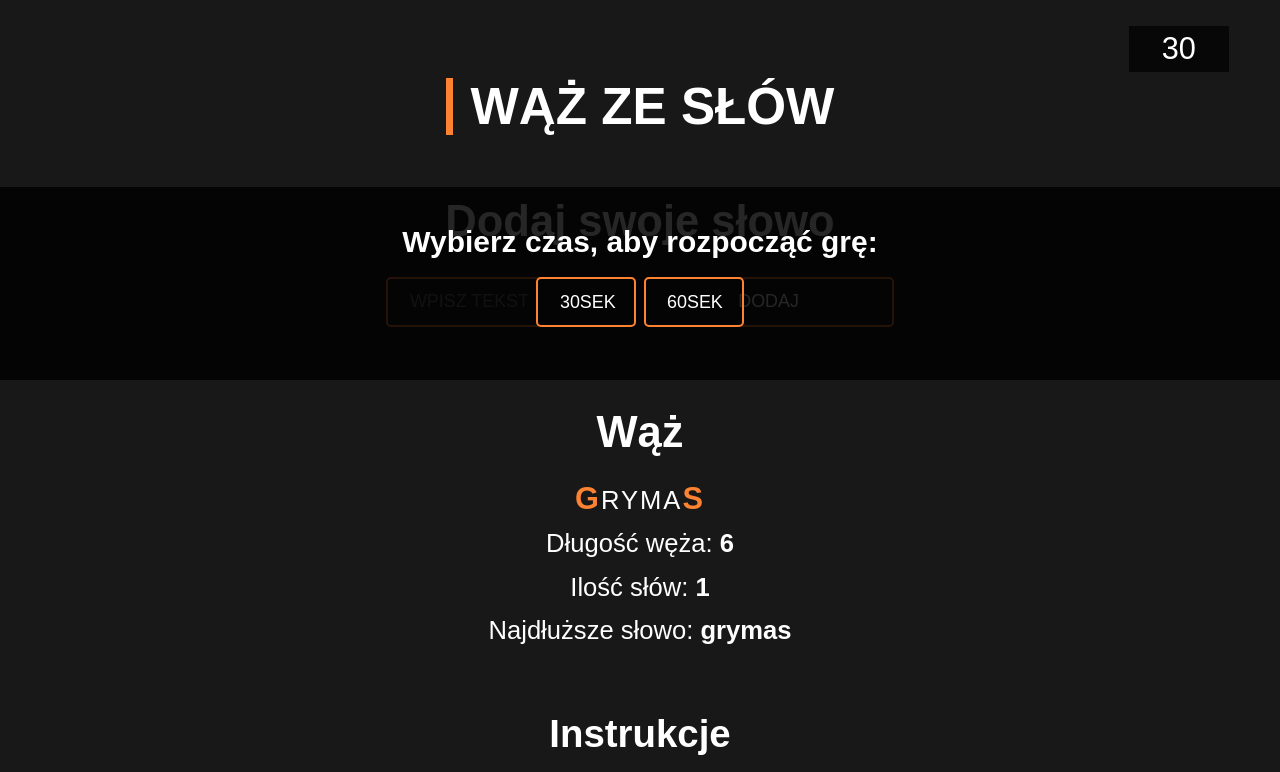
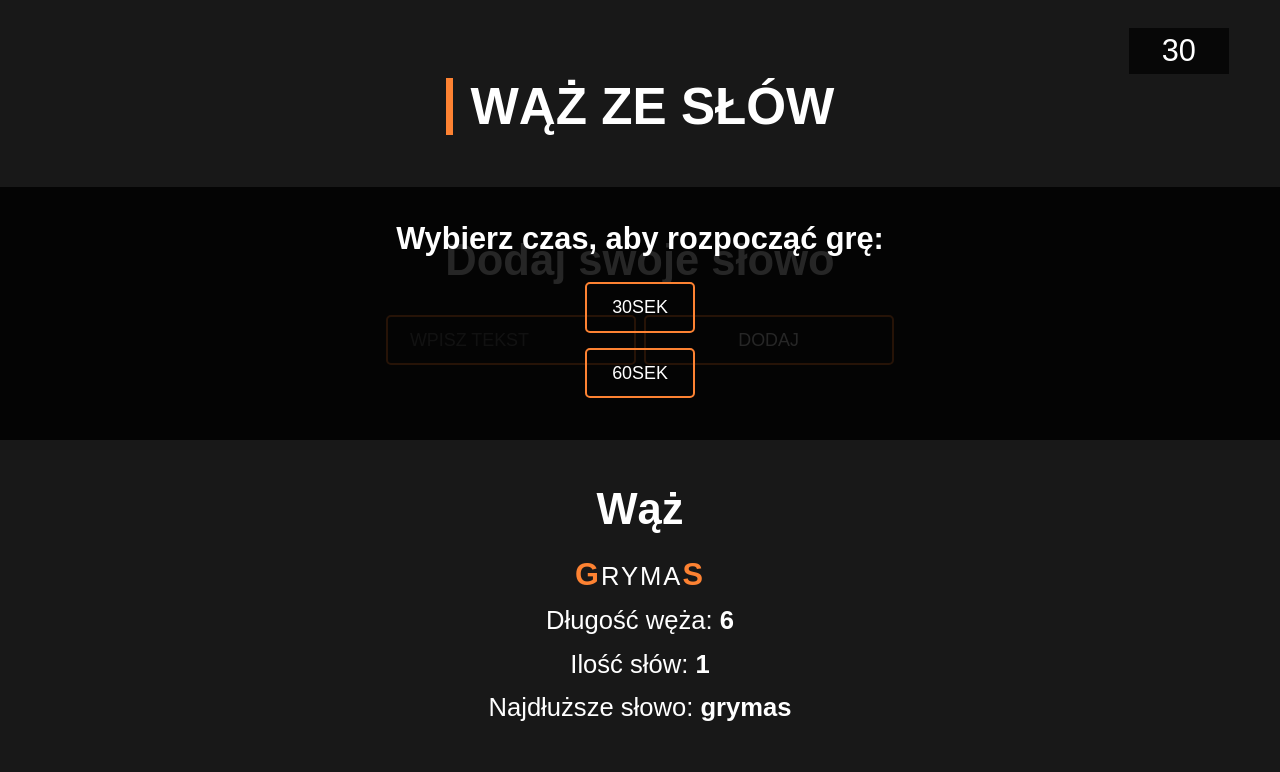
Before and after one commit to piterbx/snake_of_words, a website built with webpack: page src/template.html in a window 1280 px wide. Shown: the top 772 px of the page. Built offline with nearby package versions, Linux system fonts and the light colour scheme.

Commit message:
info popup styles improved

```diff
--- a/src/scss/main.scss
+++ b/src/scss/main.scss
@@ -92,7 +92,8 @@ body {
 
 .input-area {
     position: relative;
-    margin: 1rem 0;
+    display: flex;
+    min-height: 250px;
 
     &__title {
         font-size: 1.1rem;
@@ -109,16 +110,35 @@ body {
         position: absolute;
         top: 0;
         left: 0;
-        width: 100%;
-        height: 110%;
-        padding: 1.5rem 3rem;
+        right: 0;
+        bottom: 0;
+        display: flex;
+        flex-direction: column;
+        justify-content: center;
+        align-items: center;
         text-align: center;
         background-color: rgba(0, 0, 0, 0.85);
         z-index: 2;
+        overflow: hidden;
 
+        h3 {
+            font-size: 0.9rem;
+            margin-bottom: 0.6rem;
+            line-height: 1.5rem;
+        }
 
         &__btn {
-            max-width: 100px;
+            width: auto;
+            margin: 0.3rem;
+            padding: 0.5rem 1rem;
+        }
+
+        p {
+            padding: 0.5rem;
+        }
+
+        .reload {
+            max-width: 200px;
         }
     }
 
@@ -201,7 +221,7 @@ body {
 
 .timer {
     position: fixed;
-    top: 0;
+    top: 2px;
     left: 0;
     width: 100vw;
     max-width: 1920px;
@@ -230,6 +250,12 @@ body {
 
         .special {
             font-size: .7rem;
+        }
+
+        .popup {
+            h3 {
+                font-size: 1.2rem;
+            }
         }
     }
 
```
